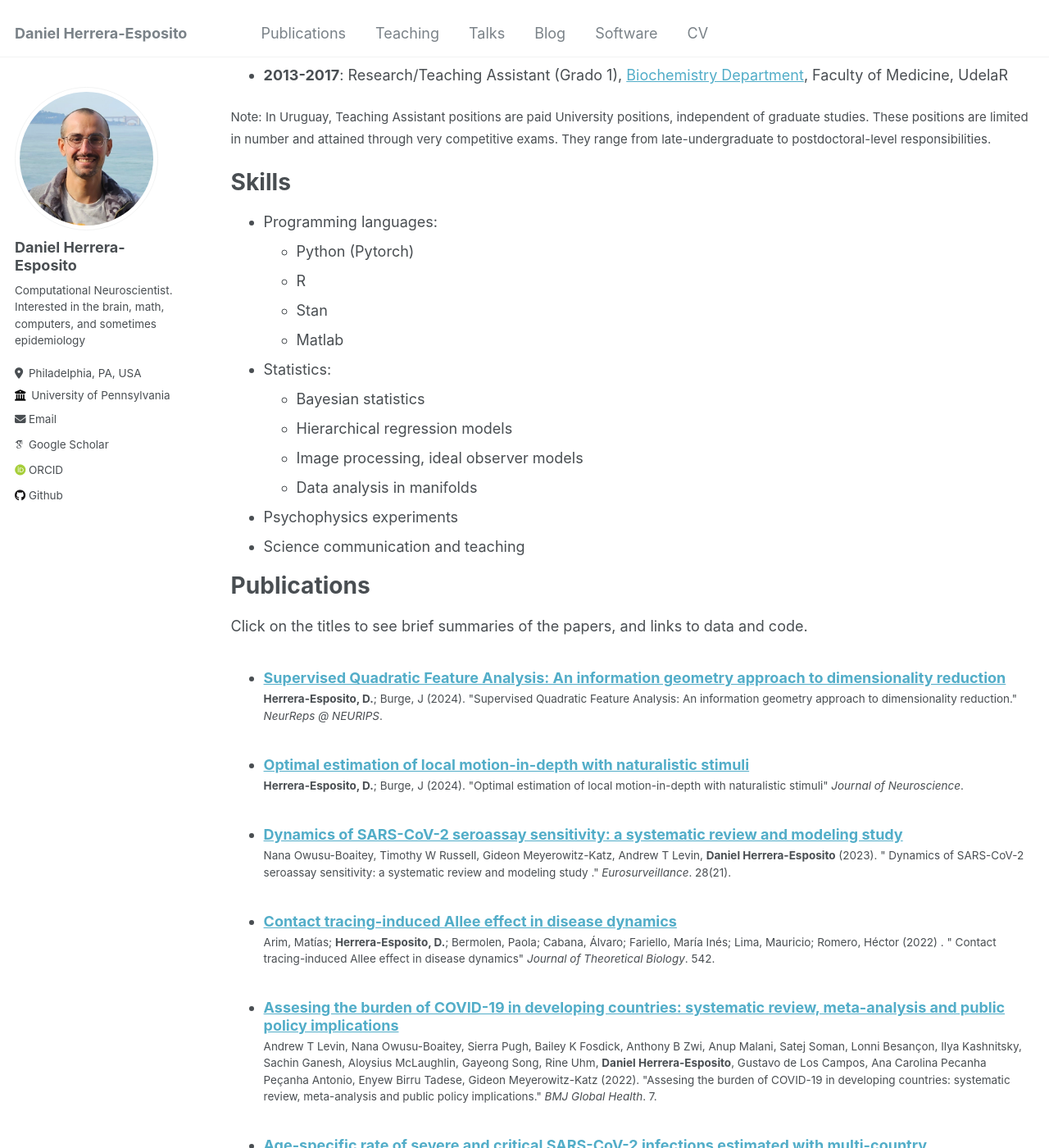
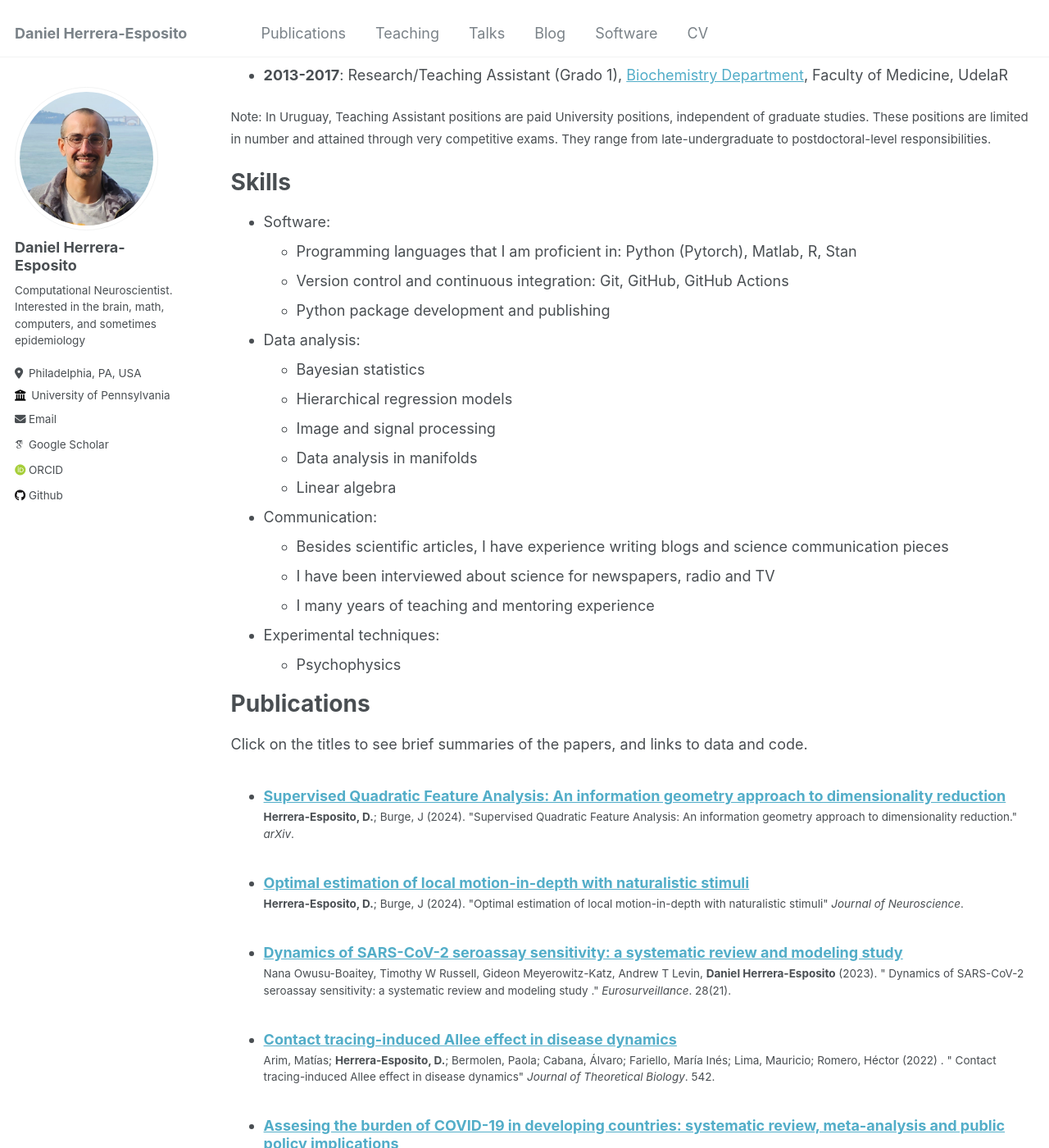
Before and after one commit to dherrera1911/dherrera1911.github.io, a Jekyll site: the page built from _pages/cv.md, in a window 1280 px wide and 1400 px high, scrolled down 433 px. Shown: the whole window at 82% size. Built offline with Jekyll 4.4.1, drawn with Linux system fonts in a browser that asks for light colours; some web fonts are replaced; some of the changed text lies outside the part shown.

Commit message:
Add things to CV

```diff
--- a/_pages/cv.md
+++ b/_pages/cv.md
@@ -37,19 +37,23 @@ late-undergraduate to postdoctoral-level responsibilities.</span>
 
 Skills
 ======
-* Programming languages:
-  * Python (Pytorch)
-  * R
-  * Stan
-  * Matlab
-* Statistics:
+
+* Software:
+  * Programming languages that I am proficient in: Python (Pytorch), Matlab, R, Stan
+  * Version control and continuous integration: Git, GitHub, GitHub Actions
+  * Python package development and publishing
+* Data analysis:
   * Bayesian statistics
   * Hierarchical regression models
-  * Image processing, ideal observer models
+  * Image and signal processing
   * Data analysis in manifolds
-* Psychophysics experiments
-* Science communication and teaching
-
+  * Linear algebra
+* Communication:
+  * Besides scientific articles, I have experience writing blogs and science communication pieces
+  * I have been interviewed about science for newspapers, radio and TV
+  * I many years of teaching and mentoring experience
+* Experimental techniques:
+  * Psychophysics
 
 Publications
 ======
@@ -124,6 +128,9 @@ Teaching
 Service
 ======
 
+* I am an [active user](https://stats.stackexchange.com/users/134438/dherrera)
+  of the StackExchange CrossValidated forum, where I answer questions about statistics
+  and machine learning
 * Founding co-organizer of the **Annual Conference Prof. Ruben Budelli**,
   an annual invited talk in Uruguay, supported by the Federation of
   Latin American and Caribbean Neuroscience Societies (FALAN)
--- a/_publications/2024-12-sqfa.md
+++ b/_publications/2024-12-sqfa.md
@@ -7,7 +7,7 @@ date: 2024-01-01
 venue: 'arXiv'
 paperurl: 'https://arxiv.org/abs/2502.00168'
 repository: 'https://github.com/dherrera1911/sqfa'
-citation: '<strong>Herrera-Esposito, D.</strong>; Burge, J (2024). &quot;Supervised Quadratic Feature Analysis: An information geometry approach to dimensionality reduction.&quot; <i>NeurReps @ NEURIPS</i>.'
+citation: '<strong>Herrera-Esposito, D.</strong>; Burge, J (2024). &quot;Supervised Quadratic Feature Analysis: An information geometry approach to dimensionality reduction.&quot; <i>arXiv</i>.'
 ---
 
 **Abstract:**  Supervised dimensionality reduction aims to map labeled data to a low-dimensional feature space while maximizing class discriminability. Despite the availability of methods for learning complex non-linear features (e.g. Deep Learning), there is an enduring demand for dimensionality reduction methods that learn linear features due to their interpretability, low computational cost, and broad applicability. However, there is a gap between methods that optimize linear separability (e.g. LDA), and more flexible but computationally expensive methods that optimize over arbitrary class boundaries (e.g. metric-learning methods). Here, we present Supervised Quadratic Feature Analysis (SQFA), a dimensionality reduction method for learning linear features that maximize the differences between class-conditional first- and second-order statistics, which allow for quadratic discrimination. SQFA exploits the information geometry of second-order statistics in the symmetric positive definite manifold. We show that SQFA features support quadratic discriminability in real-world problems. We also provide a theoretical link, based on information geometry, between SQFA and the Quadratic Discriminant Analysis (QDA) classifier. [Code](https://github.com/dherrera1911/sqfa)
```
Also changed, not shown: other parts of _pages/cv.md (+1 -1 lines).
